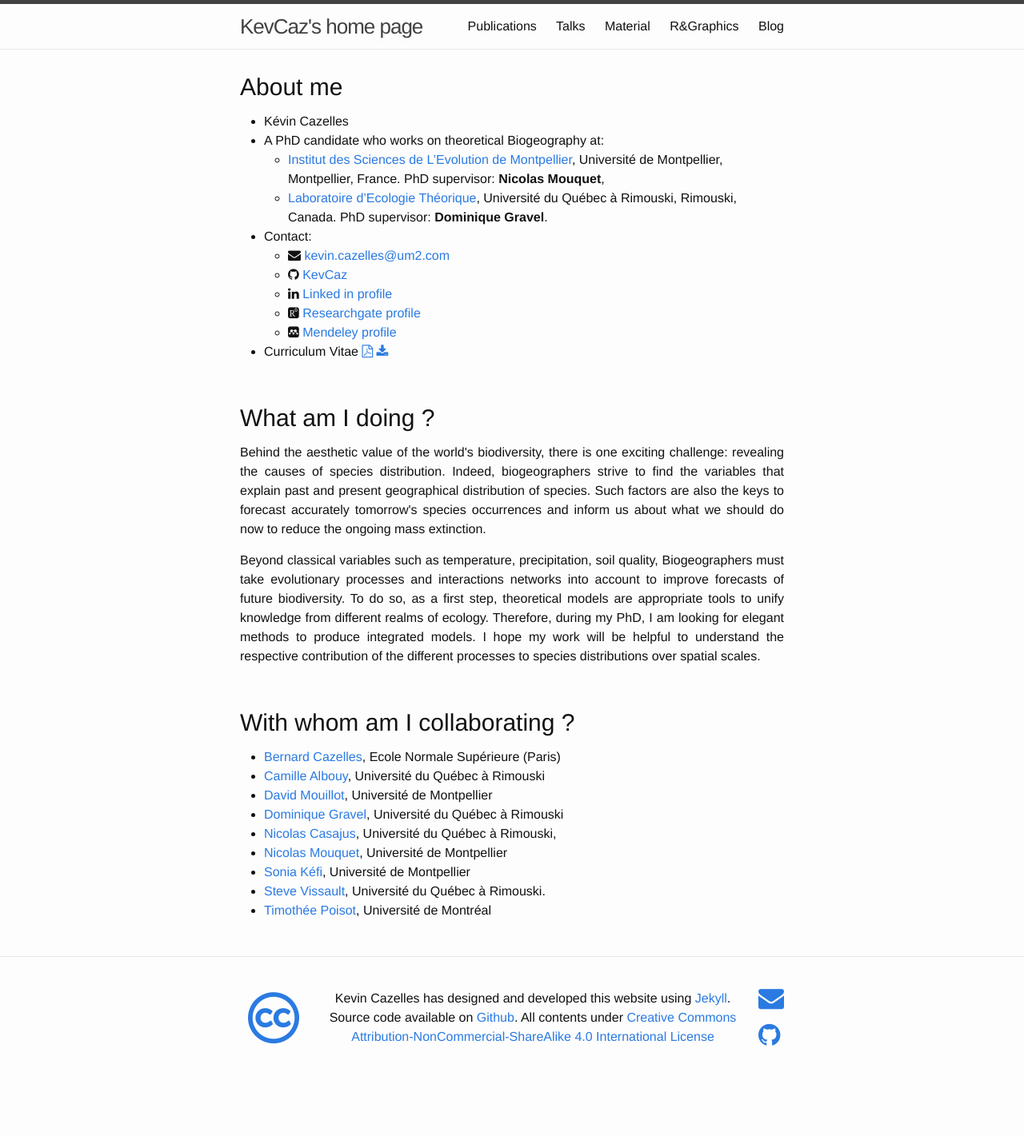
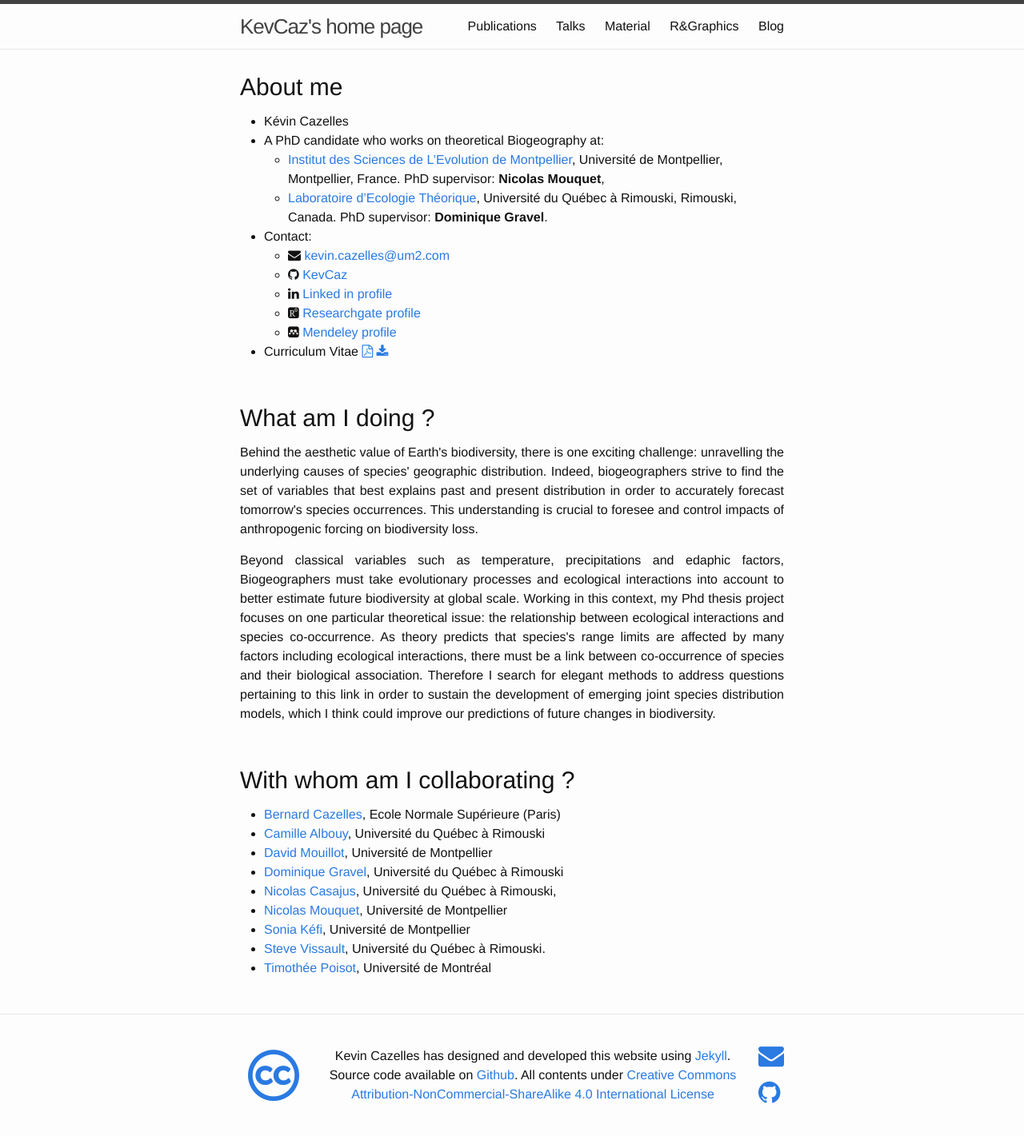
Before and after one commit to KevCaz/KevCazWebsite, a Jekyll site: the page built from index.markdown, in a window 1280 px wide. Shown: the whole page at 80% size. Built offline with Jekyll 4.4.1, drawn with Linux system fonts in a browser that asks for light colours; nearby versions of some CDN libraries; some web fonts are replaced; before the commit the page ends 1349 px from its top, so only the background shows below that.

```diff
--- a/_posts/2015-12-04-r-and-graphics.markdown
+++ b/_posts/2015-12-04-r-and-graphics.markdown
@@ -89,11 +89,13 @@
 |:-------------|:------------------|
 | [graphics](https://stat.ethz.ch/R-manual/R-devel/library/graphics/html/00Index.html) | Base (and S-like) graphics  |
 | [grid](https://stat.ethz.ch/R-manual/R-devel/library/grid/html/00Index.html) | A flexible package that supplements 'graphics' |
+| [gridBase](https://cran.r-project.org/web/packages/gridBase/) | Integrating Grid Graphics Output with Base Graphics Output (see also [this article](https://cran.r-project.org/web/packages/gridBase/vignettes/gridBase.pdf)) |
+| [gridGraphics](https://cran.r-project.org/web/packages/gridGraphics/) | Functions to convert a page of plots drawn with the graphics package into an identical output drawn with the grid package (see also [this article](https://journal.r-project.org/archive/2015-1/murrell.pdf))
 | [grDevices](https://stat.ethz.ch/R-manual/R-devel/library/grDevices/html/00Index.html) | Graphics Devices and Support for Colours and Fonts |
 | [lattice](https://cran.r-project.org/web/packages/lattice) | R implementation of Trellis Graphics |
 | [ggplot2](https://cran.r-project.org/web/packages/ggplot2) | R implementation of Leland Wilkinson's "Grammar of Graphics"|
 | [plotrix](https://cran.r-project.org/web/packages/plotrix) | Various plotting function
-| [gridGraphics](https://cran.r-project.org/web/packages/gridGraphics/) | Functions to convert a page of plots drawn with the graphics package into an identical output drawn with the grid package (see also [this article](https://journal.r-project.org/archive/2015-1/murrell.pdf)))
+| [gridGraphics](https://cran.r-project.org/web/packages/gridGraphics/) | Functions to convert a page of plots drawn with the graphics package into an identical output drawn with the grid package (see also [this article](https://journal.r-project.org/archive/2015-1/murrell.pdf))
 
 <br/>
 
--- a/index.markdown
+++ b/index.markdown
@@ -22,12 +22,10 @@
 ## What am I doing ?
 
 <p style='text-align: justify;'>
-  Behind the aesthetic value of the world's biodiversity, there is one exciting challenge: revealing the causes of species distribution.
-  Indeed, biogeographers strive to find the variables that explain past and present geographical distribution of species.
-  Such factors are also the keys to forecast accurately tomorrow's species occurrences and inform us about what we should do now to reduce the ongoing mass extinction.
+Behind the aesthetic value of Earth's biodiversity, there is one exciting challenge: unravelling the underlying causes of species' geographic distribution. Indeed, biogeographers strive to find the set of variables that best explains past and present distribution in order to accurately forecast tomorrow's species occurrences. This understanding is crucial to foresee and control impacts of anthropogenic forcing on biodiversity loss.
 </p>
 <p style='text-align: justify;'>
-  Beyond classical variables such as temperature, precipitation, soil quality, Biogeographers must take evolutionary processes and interactions networks into account to improve forecasts of future biodiversity. To do so, as a first step, theoretical models are appropriate tools to unify knowledge from different realms of ecology. Therefore, during my PhD, I am looking for elegant methods to produce integrated models. I hope my work will be helpful to understand the respective contribution of the different processes to species distributions over spatial scales.
+Beyond classical variables such as temperature, precipitations and edaphic factors, Biogeographers must take evolutionary processes and ecological interactions into account to better estimate future biodiversity at global scale. Working in this context, my Phd thesis project focuses on one particular theoretical issue: the relationship between ecological interactions and species co-occurrence. As theory predicts that species's range limits are affected by many factors including ecological interactions, there must be a link between co-occurrence of species and their biological association. Therefore I search for elegant methods to address questions pertaining to this link in order to sustain the development of emerging joint species distribution models, which I think could improve our predictions of future changes in biodiversity.
 </p>
 
 <br>
```
Also changed, not shown: _posts/2016-01-11-towards-an-integrated-theory-of-biogeography.markdown (added, +16 -0 lines).
